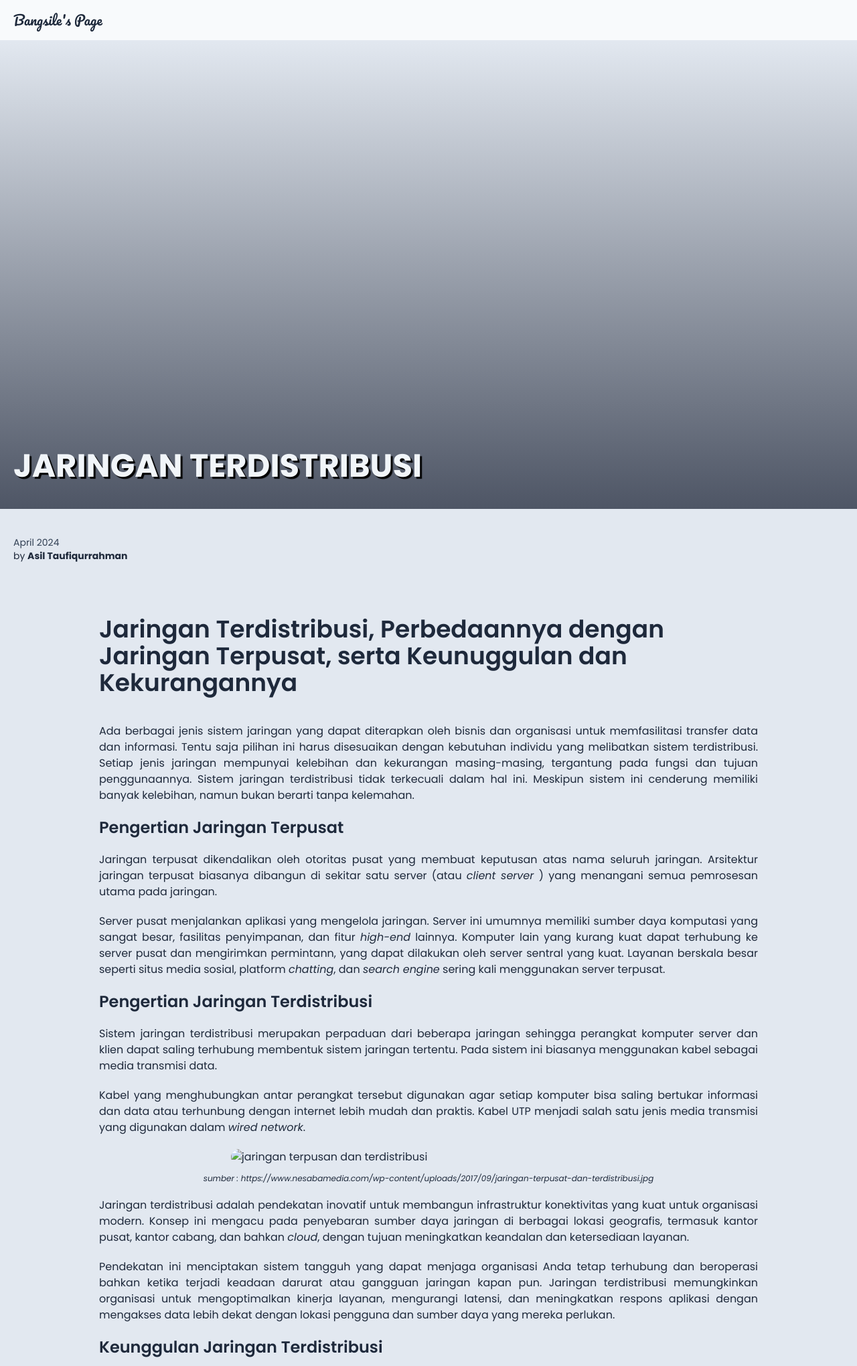
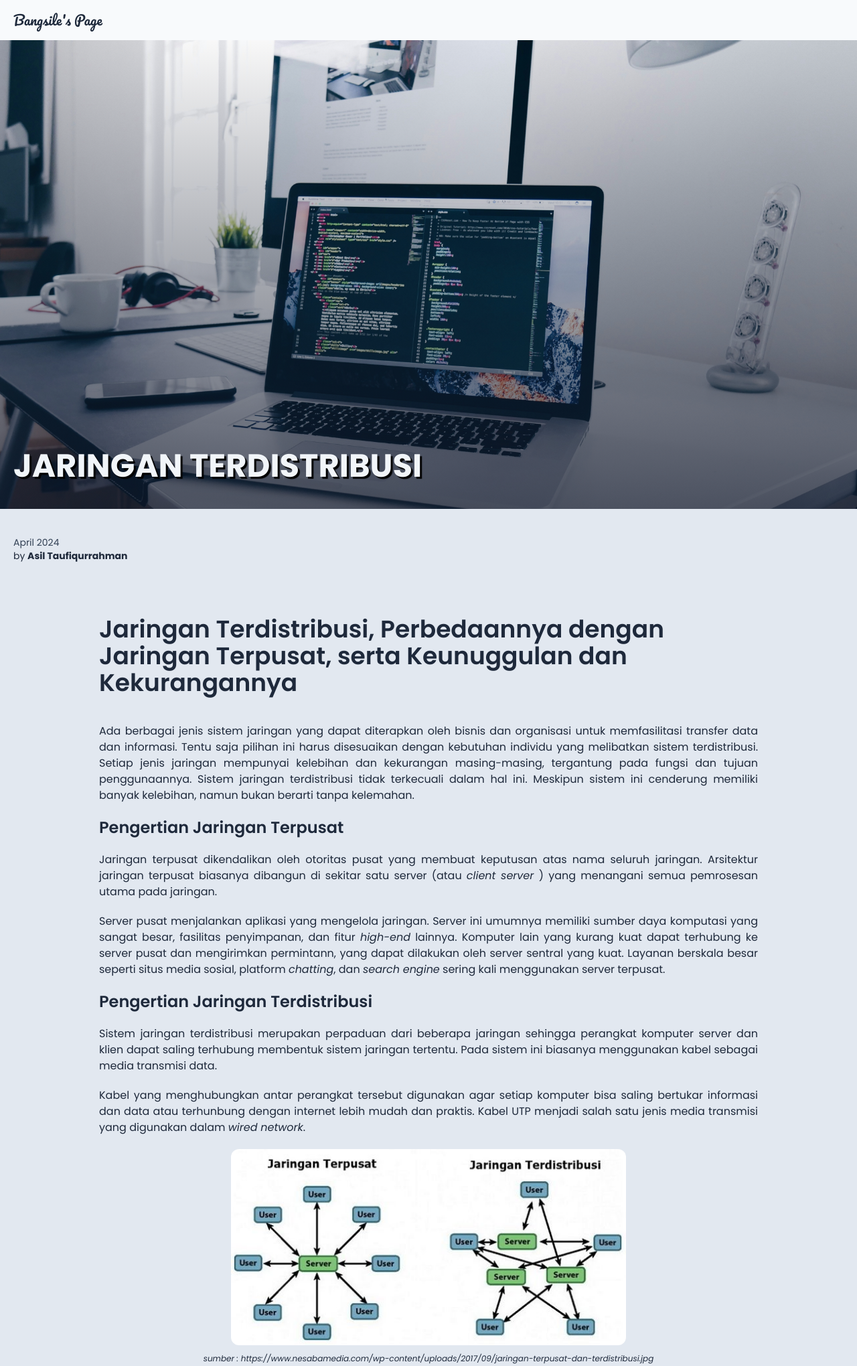
Before and after one commit to bangsile/tugas-keamanan-jaringan, a website: page src/index.html in a window 1280 px wide. Shown: the top 2040 px of the page at 67% size. Drawn offline with Linux system fonts and the light colour scheme; the site is published under a folder, as on GitHub Pages, so addresses that start at the root find nothing; files whose address does not match are found by name.

Commit message:
fix some image

```diff
--- a/src/index.html
+++ b/src/index.html
@@ -19,7 +19,7 @@
     </header>
     <main>
       <div
-        style="background-image: url('/public/assets/img/hero.jpg')"
+        style="background-image: url('public/assets/img/hero.jpg')"
         class="h-[700px] w-full bg-cover bg-center"
       >
         <div class="relative h-full w-full bg-gradient-to-t from-slate-900/70">
@@ -88,7 +88,7 @@
 
           <div class=" flex flex-col items-center gap-3">
             <img
-              src="/public/assets/img/jaringan-terpusat-dan-terdistribusi.jpg"
+              src="public/assets/img/jaringan-terpusat-dan-terdistribusi.jpg"
               width="60%"
               alt="jaringan terpusan dan terdistribusi"
               class="rounded-xl"
```
